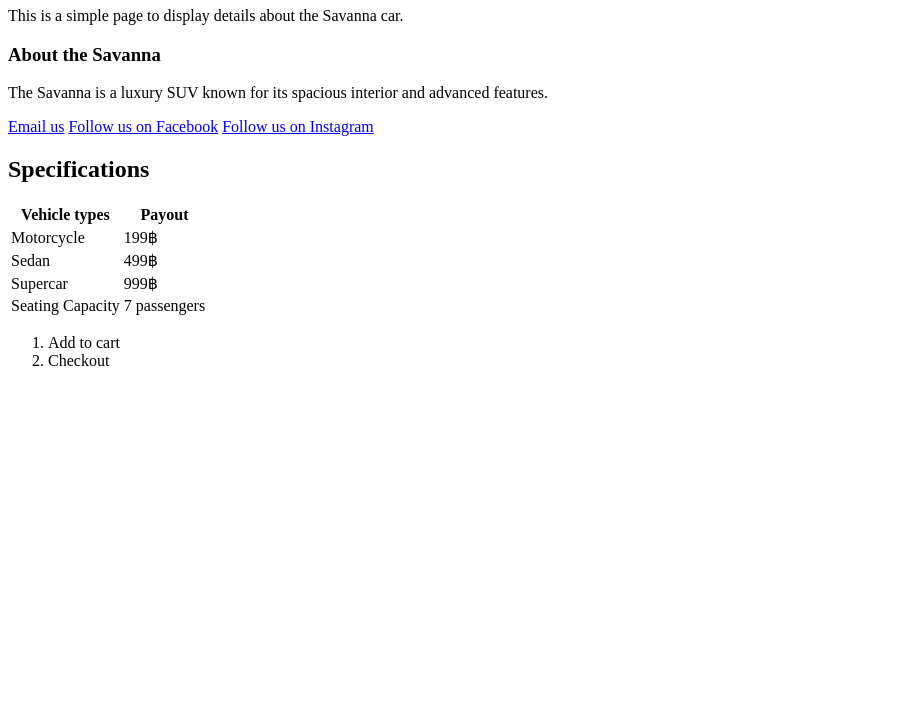
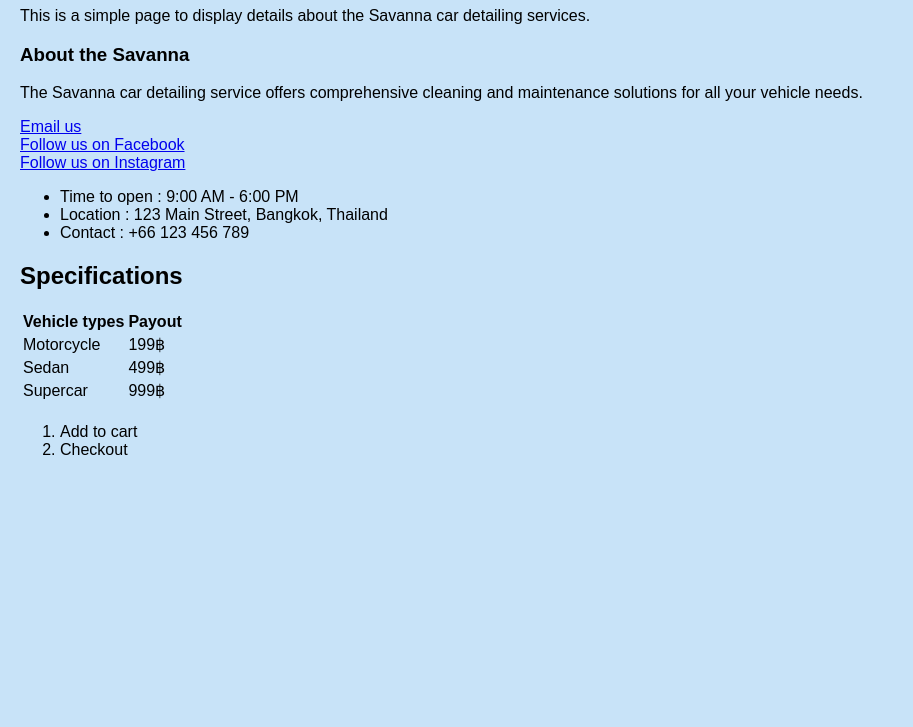
Before and after one commit to 6710510532-phuthep/477301-exam1-6710510532, a plain HTML site: page index.html in a window 1280 px wide. Shown: the part 73-800 px from the top of the page, without its empty margins (0-913 px from the left). Drawn offline with Linux system fonts and the light colour scheme.

Commit message:
link stylesheet
Co-authored-by: Copilot <copilot@github.com>

```diff
--- a/index.html
+++ b/index.html
@@ -4,16 +4,24 @@
     <meta charset="UTF-8">
     <meta name="viewport" content="width=device-width, initial-scale=1.0">
     <title>Car Details</title>
+    <link rel="stylesheet" href="style.css">
 </head>
 <body>
-    <h1>Savanna Car Details</h1>
-    <p>This is a simple page to display details about the Savanna car.</p>
+    <h1>Savanna Car Detailing</h1>
+    <p>This is a simple page to display details about the Savanna car detailing services.</p>
 
     <h3>About the Savanna</h3>
-    <p>The Savanna is a luxury SUV known for its spacious interior and advanced features.</p>
-    <a href="mailto:savanna.sales@acme.co.th">Email us</a>
-    <a href="https://www.facebook.com/savanna">Follow us on Facebook</a>
+    <p>The Savanna car detailing service offers comprehensive cleaning and maintenance solutions for all your vehicle needs.</p>
+    <a href="mailto:savanna.sales@acme.co.th">Email us</a><br>
+    <a href="https://www.facebook.com/savanna">Follow us on Facebook</a><br>
     <a href="https://www.instagram.com/savanna">Follow us on Instagram</a>
+
+    <ul>
+        <li>Time to open : 9:00 AM - 6:00 PM</li>
+        <li>Location : 123 Main Street, Bangkok, Thailand</li>
+        <li>Contact : +66 123 456 789</li>
+
+    </ul>
 
     <h2>Specifications</h2>
     <table>
@@ -34,14 +42,15 @@
             <td>999฿</td>
         </tr>
         <tr>
-            <td>Seating Capacity</td>
-            <td>7 passengers</td>
+            <td></td>
+            <td></td>
         </tr>
     </table>
-    </ul>
+
+
     <ol>
         <li>Add to cart</li>
         <li>Checkout</li>
-        </ol>
+    </ol>
 </body>
 </html>
--- a/style.css
+++ b/style.css
@@ -1,4 +1,11 @@
+:root {
+    --primary-color: #3498db;
+    --secondary-color: #2ecc71;
+    --font-size: 16px;
+    --background-color: #c8e3f8;
+}
 body {
     font-family: Arial, sans-serif;
     margin: 20px;
+    background-color: var(--background-color);
 }
```
